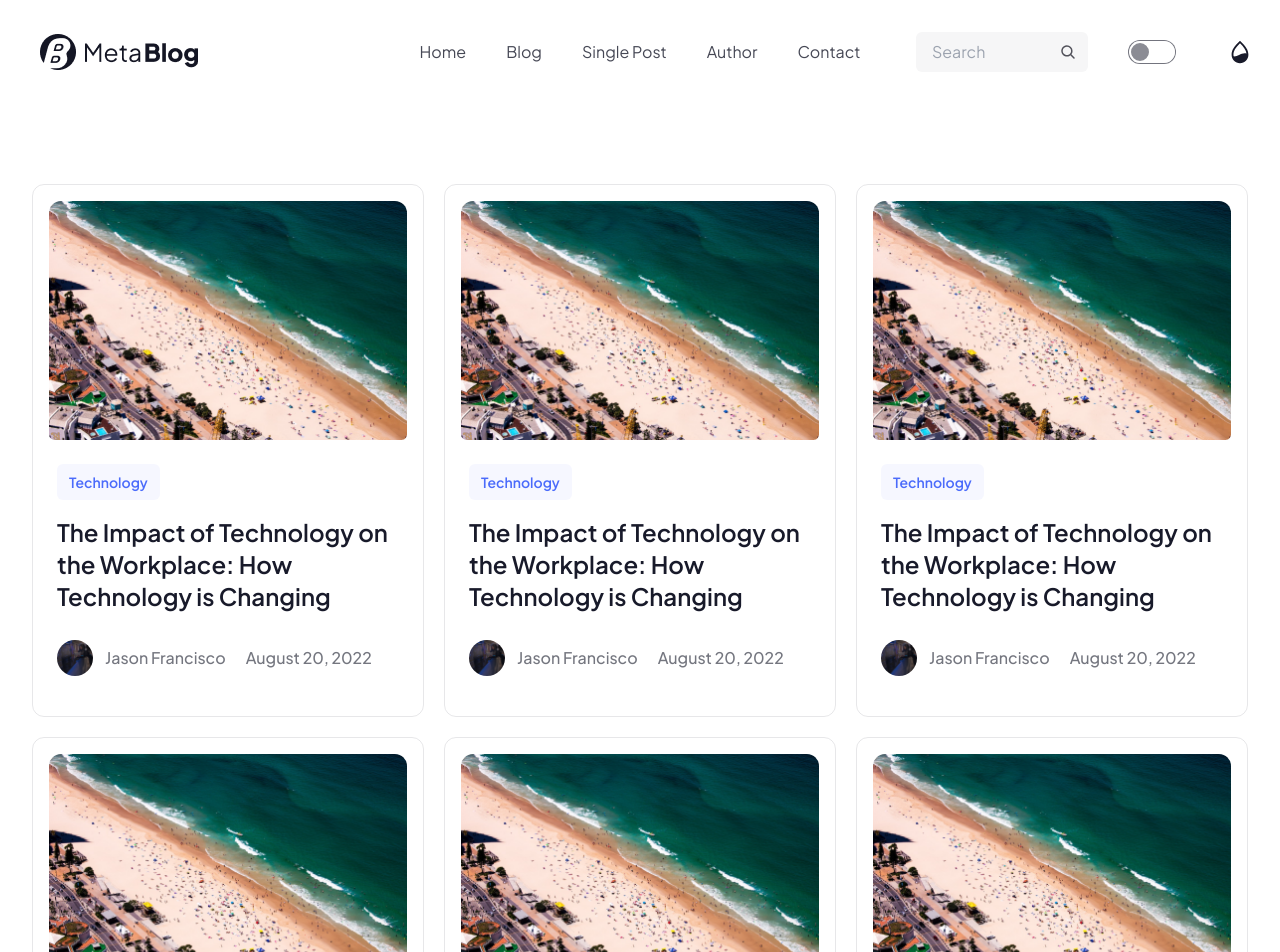
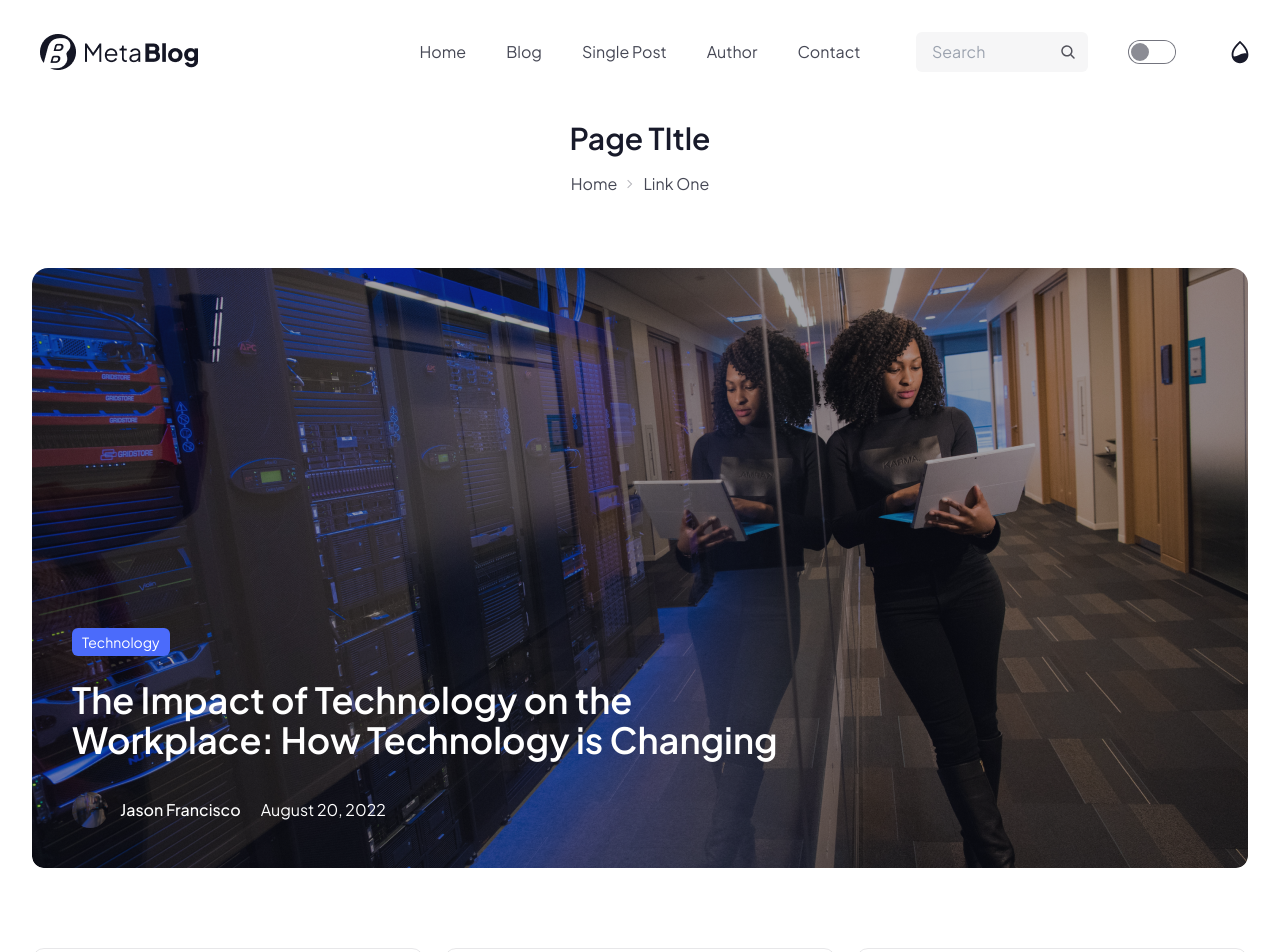
Before and after one commit to js-template/metablog-free, a Next.js app in the folder apps/site/: page /blog in a window 1280 px wide. Shown: the top 952 px of the page. Built offline with nearby package versions, Linux system fonts and the light colour scheme.

Commit message:
blog page banner and breadcrumbs added

```diff
--- a/apps/site/app/blog/page.tsx
+++ b/apps/site/app/blog/page.tsx
@@ -1,5 +1,7 @@
 import Advertisement from '@/components/advertisement/Advertisement'
+import BannerCardTwo from '@/components/card/BannerCardTwo'
 import PostCard from '@/components/card/PostCard'
+import PageInfo from '@/components/organism/pageInfo/PageInfo'
 import React, { Fragment } from 'react'
 
 const BlogListing = () => {
@@ -7,6 +9,10 @@ const BlogListing = () => {
       <Fragment>
          {/* Page Body */}
          <main className="container mx-auto">
+            <PageInfo />
+            <div className="my-12">
+               <BannerCardTwo />
+            </div>
             <div className="my-20">
                <div className=" grid grid-cols-1 md:grid-cols-2 lg:grid-cols-3 gap-5">
                   {[1, 2, 3, 4, 5, 6, 7, 8, 9].map((item: any) => (
--- a/apps/site/components/card/BannerCard.tsx
+++ b/apps/site/components/card/BannerCard.tsx
@@ -23,7 +23,7 @@ const BannerCard = () => {
                   The Impact of Technology on the Workplace: How Technology is
                   Changing
                </Link>
-               <div className=" mt-6 flex items-center gap-5">
+               <div className="mt-6 flex items-center gap-5">
                   <div className=" flex items-center gap-3">
                      <div className="avatar">
                         <div className="w-9 rounded-full">
--- /dev/null
+++ b/apps/site/components/card/BannerCardTwo.tsx
@@ -0,0 +1,47 @@
+import React from 'react'
+
+const BannerCardTwo = () => {
+   return (
+      <div className="card relative">
+         <figure>
+            <img
+               width="1216"
+               height="600"
+               alt={`banner_image`}
+               src="/image1.png"
+               className='rounded-xl'
+            />
+         </figure>
+         <div className="card-body p-2 md:p-10 absolute bottom-0 w-full md:w-8/12">
+            <div className="w-fit text-white px-2.5 py-1 bg-primary text-xs md:text-sm rounded-md mb-2 md:mb-4">
+               Technology
+            </div>
+            <a
+               href="/"
+               className="text-neutral-content font-semibold text-xl md:text-2xl lg:text-4xl leading-5 md:leading-10 "
+            >
+               The Impact of Technology on the Workplace: How Technology is
+               Changing
+            </a>
+            <div className="mt-3 md:mt-6 flex items-center gap-5 text-neutral-content">
+               <div className=" flex items-center gap-3">
+                  <div className="avatar">
+                     <div className="w-9 rounded-full">
+                        <img src="/image1.png" alt={`avatar_image`} />
+                     </div>
+                  </div>
+                  <a
+                     href="/"
+                     className=" text-xs md:text-base font-medium hover:text-primary transition hover:duration-300"
+                  >
+                     Jason Francisco
+                  </a>
+               </div>
+               <p className=" text-xs md:text-base">August 20, 2022</p>
+            </div>
+         </div>
+      </div>
+   )
+}
+
+export default BannerCardTwo
--- /dev/null
+++ b/apps/site/components/organism/pageInfo/PageInfo.tsx
@@ -0,0 +1,24 @@
+import Link from 'next/link'
+import React from 'react'
+
+const PageInfo = () => {
+   return (
+      <div className="py-4 bg-base-100 text-center">
+         <h1 className="text-base-content font-semibold text-3xl">
+            Page TItle
+         </h1>
+         <div className="text-base breadcrumbs text-base-content/80 mt-2 flex items-center justify-center">
+            <ul>
+               <li>
+                  <Link href={`/`}>Home</Link>
+               </li>
+               <li>
+                  <Link href={`#`}>Link One</Link>
+               </li>
+            </ul>
+         </div>
+      </div>
+   )
+}
+
+export default PageInfo
```
